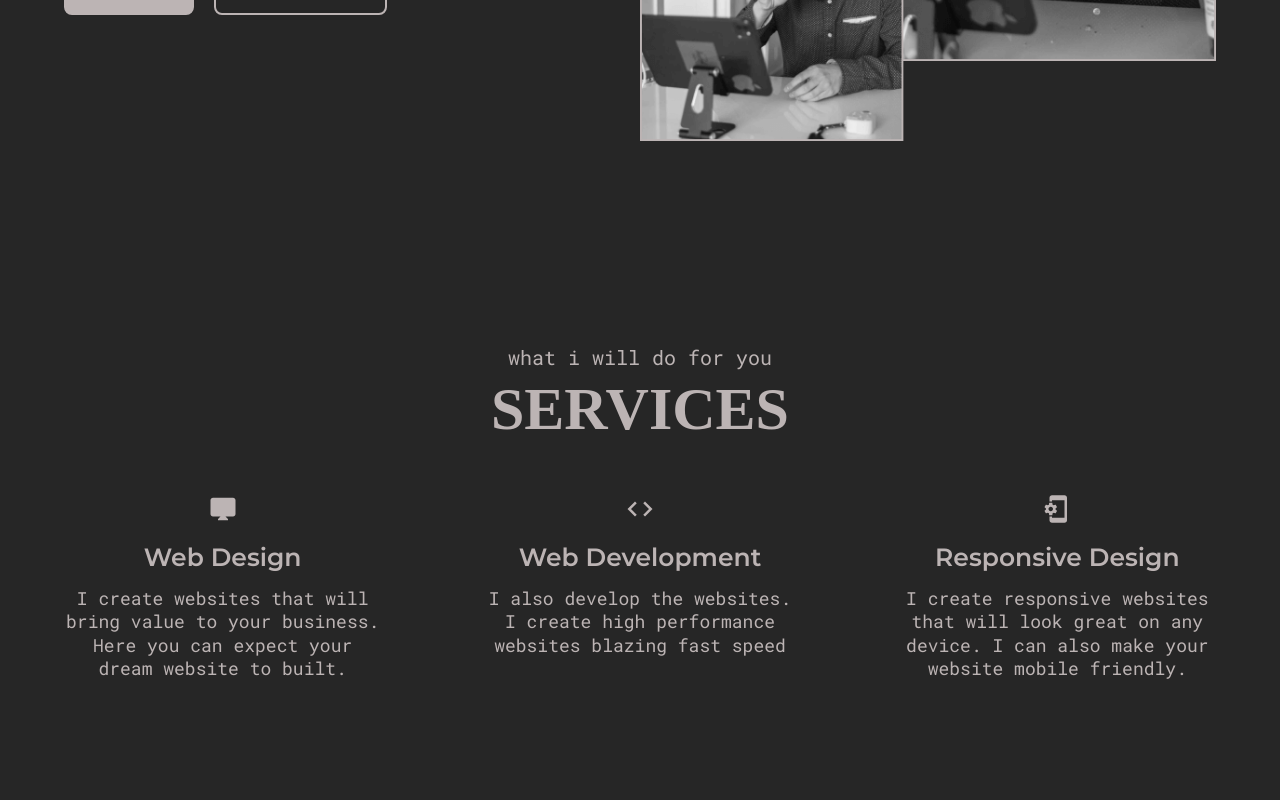
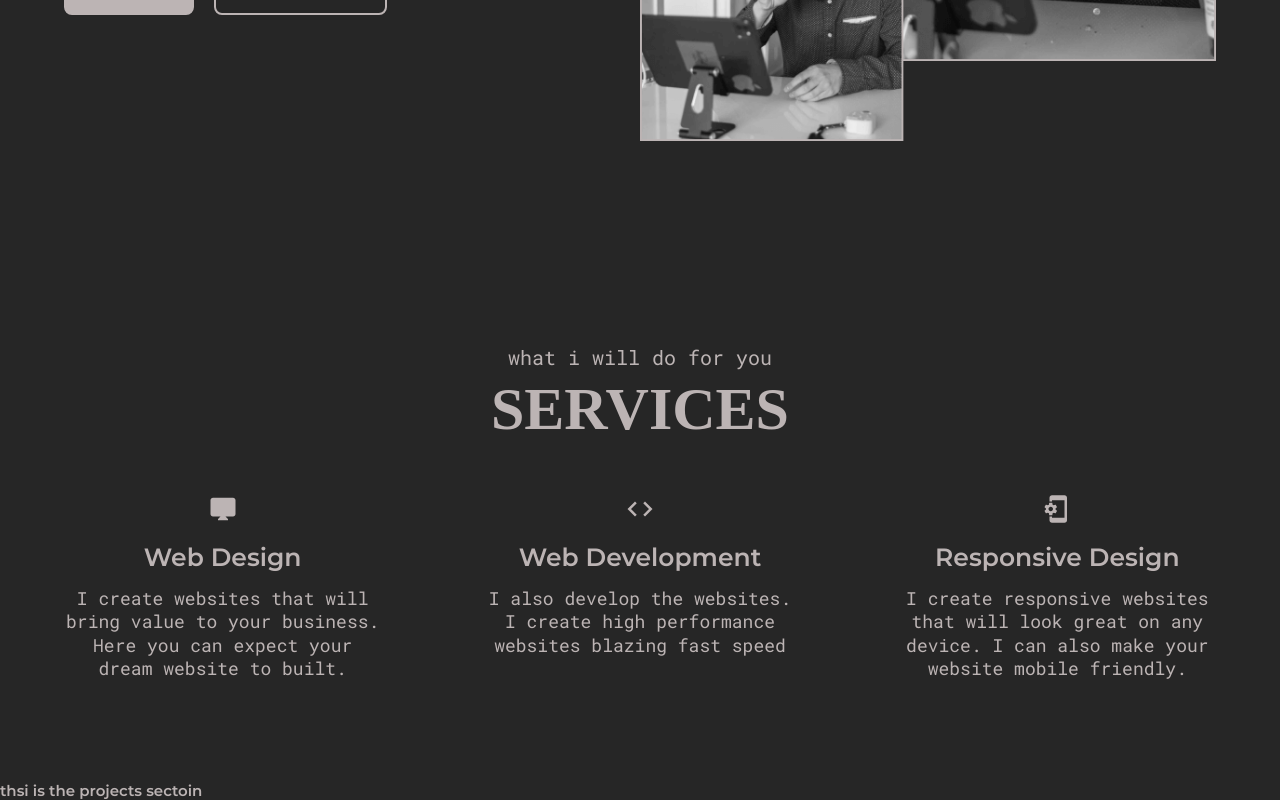
Before and after one commit to shihab91/shihab-s-portfolio, a React (Create React App) app: page / in a window 1280 px wide. Shown: the part 1521-2321 px from the top of the page. Built offline with nearby package versions, Linux system fonts and the light colour scheme; the HTML template or start-up script is replaced by a standard one; a web font is replaced by a local one.

Commit message:
started working with project section

```diff
--- /dev/null
+++ b/src/components/ProjectSection.js
@@ -0,0 +1,11 @@
+/* eslint-disable quotes */
+/* eslint-disable prettier/prettier */
+import React from "react";
+
+export default function ProjectSection() {
+  return (
+    <div>
+      <h2>thsi is the projects sectoin</h2>
+    </div>
+  );
+}
--- a/src/pages/Home.js
+++ b/src/pages/Home.js
@@ -3,6 +3,7 @@
 import React from "react";
 import About from "../components/About";
 import HeroSection from "../components/HeroSection";
+import ProjectSection from "../components/ProjectSection";
 import Services from "../components/Services";
 
 export default function Home() {
@@ -11,6 +12,7 @@ export default function Home() {
       <HeroSection />
       <About />
       <Services />
+      <ProjectSection />
     </>
   );
 }
```
